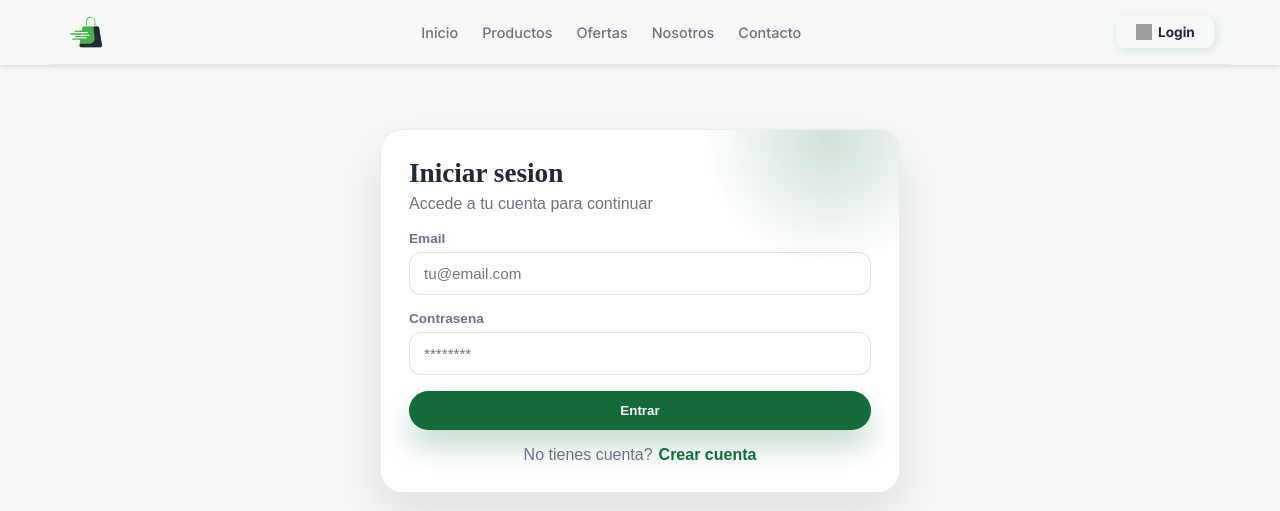
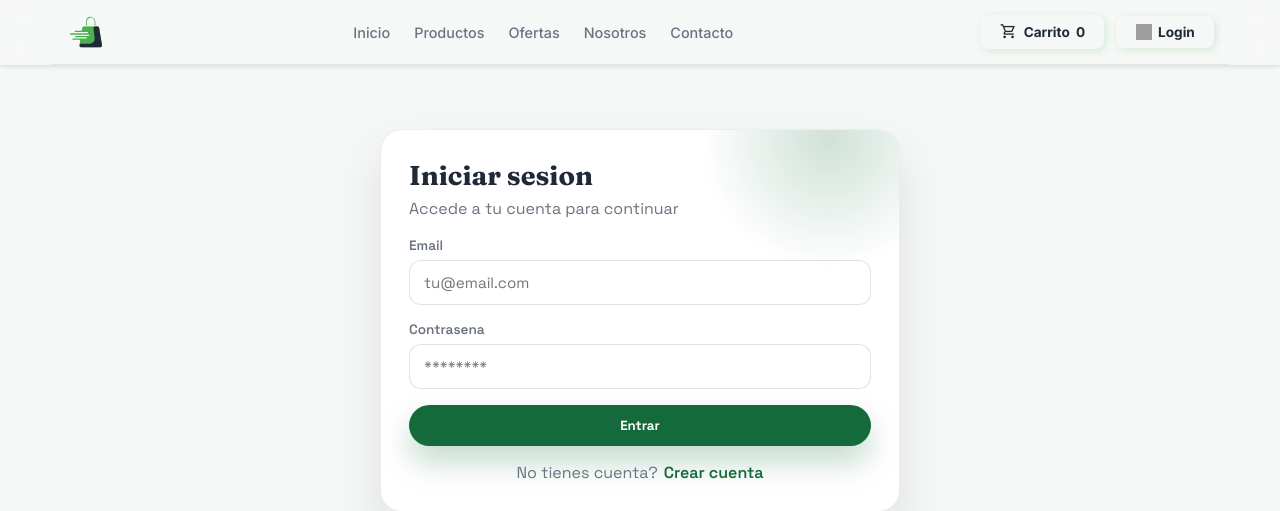
Before and after one commit to Ramerlinj/supermercado-py, a Flask app: page /login?next=/admin/users/1/edit in a window 1280 px wide. Shown: the top 511 px of the page. Run offline with Flask 3, Linux system fonts and the light colour scheme; some libraries are stand-ins or nearby versions; some web fonts are replaced; grey boxes are pictures that could not be loaded.

Commit message:
feat: enhance header template with cart functionality and user actions for improved navigation

```diff
--- a/src/templates/layout/base.html
+++ b/src/templates/layout/base.html
@@ -9,6 +9,10 @@
       rel="stylesheet"
       href="{{ url_for('static', filename='css/main.css') }}"
     />
+    <link
+      rel="stylesheet"
+      href="{{ url_for('static', filename='css/partials/header.css') }}"
+    />
     <link rel="preconnect" href="https://fonts.googleapis.com" />
     <link rel="preconnect" href="https://fonts.gstatic.com" crossorigin />
     <link
@@ -16,14 +20,16 @@
       rel="stylesheet"
     />
     <link
+      href="https://fonts.googleapis.com/css2?family=Fraunces:wght@600;700&family=Space+Grotesk:wght@400;500;600;700&display=swap"
+      rel="stylesheet"
+    />
+    <link
       href="https://fonts.googleapis.com/css2?family=Material+Symbols+Outlined"
       rel="stylesheet"
     />
 
-    {% from 'macros/ui/badge.html' import ui_styles %}
-    {{ ui_styles() }}
-
-    {% block head %}{% endblock %}
+    {% from 'macros/ui/badge.html' import ui_styles %} {{ ui_styles() }} {%
+    block head %}{% endblock %}
     <!-- <link
       href="https://cdn.jsdelivr.net/npm/bootstrap@5.3.8/dist/css/bootstrap.min.css"
       rel="stylesheet"
--- a/src/templates/partials/_header.html
+++ b/src/templates/partials/_header.html
@@ -1,6 +1,3 @@
-<head>
-  <link rel="stylesheet" href="../../static/css/partials/header.css" />
-</head>
 <header class="header">
   <nav class="navbar">
     <div class="navbar-container">
@@ -17,6 +14,22 @@
       </div>
 
       <div class="navbar-actions">
+        <a class="btn-primary" href="/cart">
+          <span class="material-symbols-outlined">shopping_cart</span>
+          Carrito
+          <span class="cart-count" data-cart-count>{{ cart_count }}</span>
+        </a>
+        {% if is_admin %}
+        <a class="btn-primary" href="/admin">
+          <span class="material-symbols-outlined">admin_panel_settings</span>
+          Admin
+        </a>
+        {% endif %} {% if user_name %}
+        <span class="navbar-user">Hola, {{ user_name }}</span>
+        <form method="post" action="/logout">
+          <button type="submit" class="btn-primary">Salir</button>
+        </form>
+        {% else %}
         <a class="btn-primary" href="/login">
           <img
             src="{{ url_for('static', filename='img/user-icon.svg') }}"
@@ -24,6 +37,7 @@
           />
           Login
         </a>
+        {% endif %}
       </div>
     </div>
   </nav>
```
